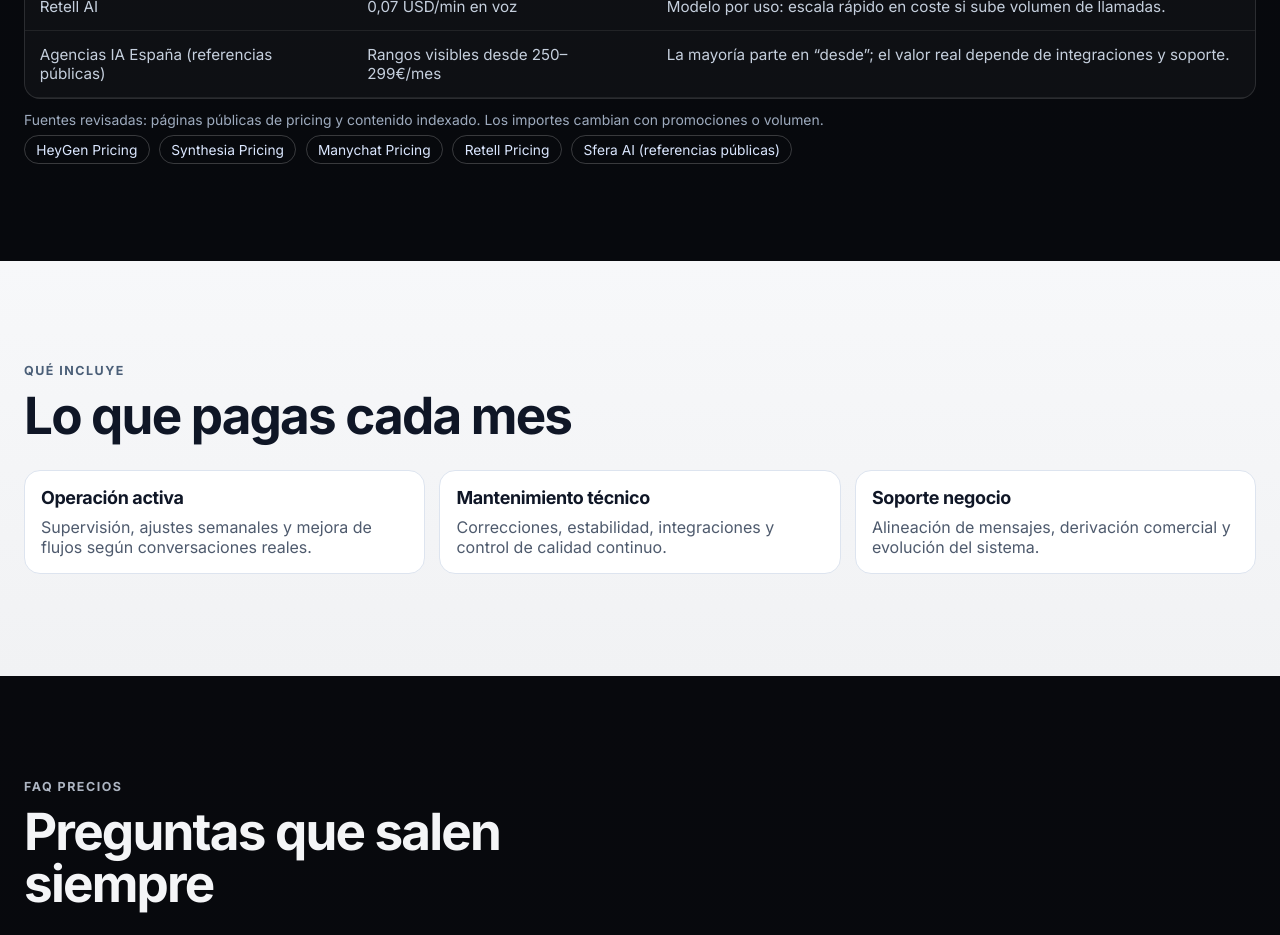
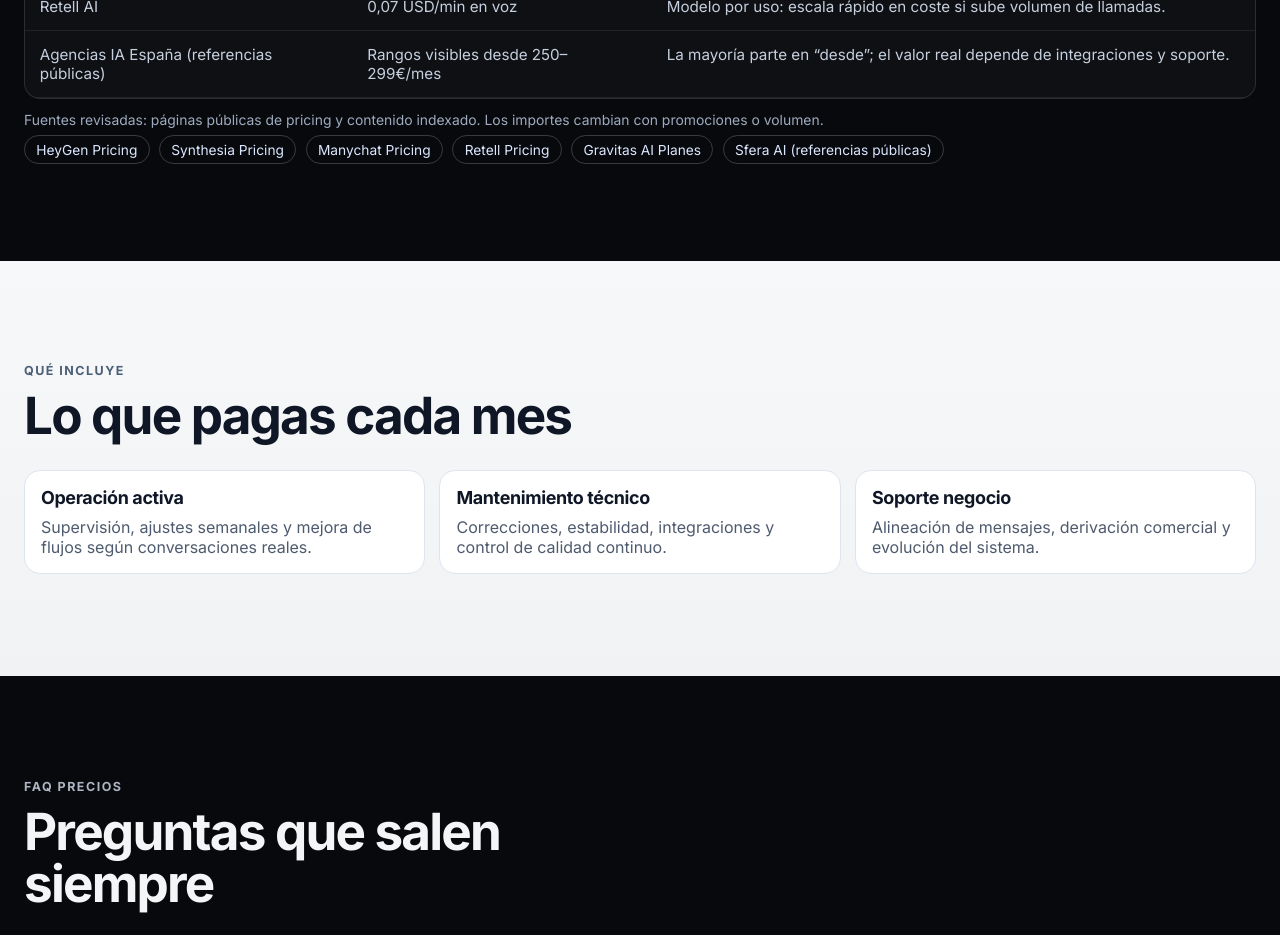
Before and after one commit to orbitaagency1ia/web, a plain HTML site: page precios.html in a window 1280 px wide. Shown: the part 2100-3035 px from the top of the page. Drawn offline with Linux system fonts and the light colour scheme.

Commit message:
chore: add gravitas source link in pricing benchmark

```diff
--- a/precios.html
+++ b/precios.html
@@ -272,6 +272,7 @@
             <li><a href="https://www.synthesia.io/pricing" target="_blank" rel="noopener noreferrer">Synthesia Pricing</a></li>
             <li><a href="https://manychat.com/pricing" target="_blank" rel="noopener noreferrer">Manychat Pricing</a></li>
             <li><a href="https://www.retellai.com/pricing" target="_blank" rel="noopener noreferrer">Retell Pricing</a></li>
+            <li><a href="https://gravitasai.es/planes.html" target="_blank" rel="noopener noreferrer">Gravitas AI Planes</a></li>
             <li><a href="https://www.sfera-ai.com" target="_blank" rel="noopener noreferrer">Sfera AI (referencias públicas)</a></li>
           </ul>
         </div>
```
